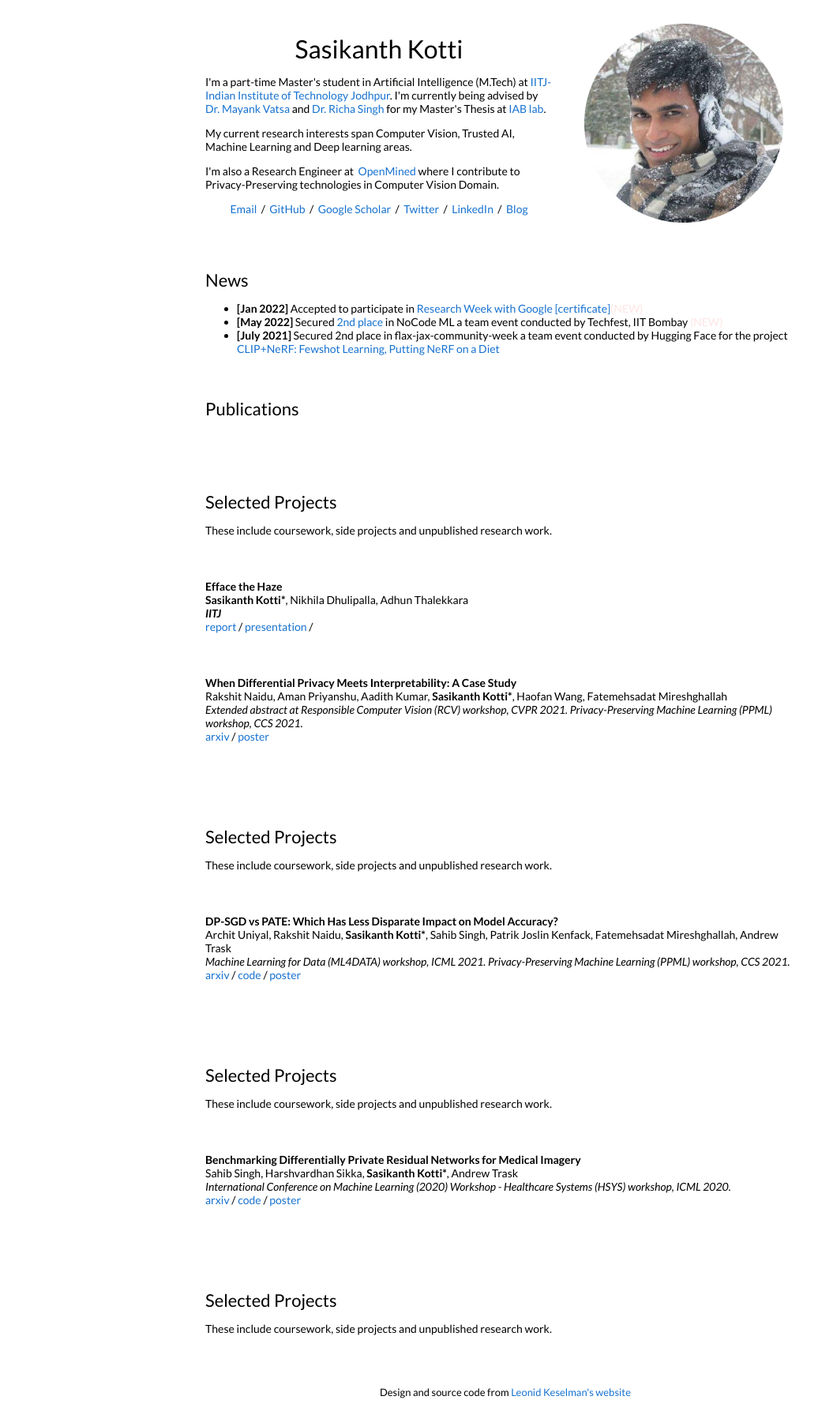
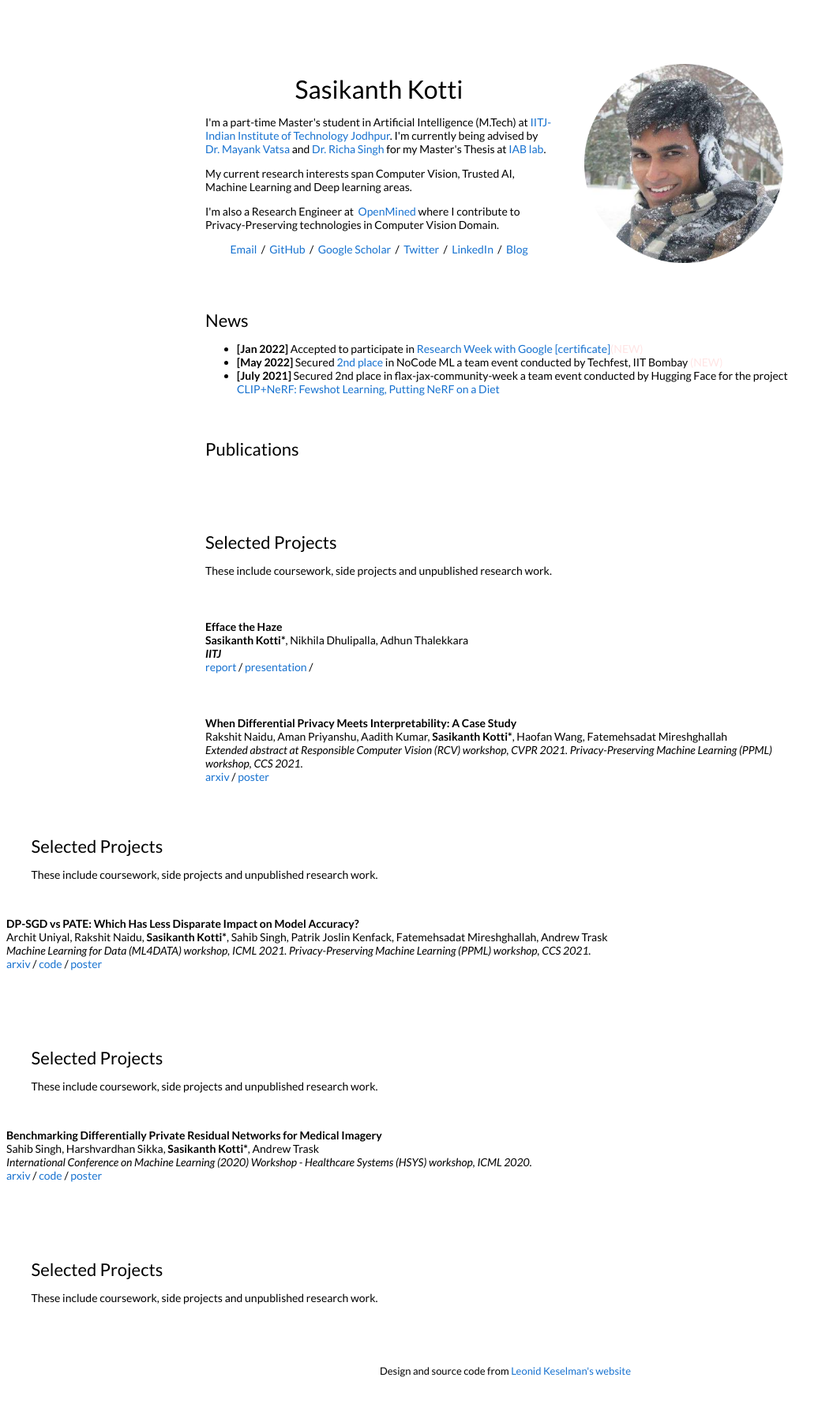
Before and after one commit to ksasi/ksasi.github.io, a Jekyll site: the page built from _posts/2022-5-25- Efface the Haze.markdown, in a window 1280 px wide. Shown: the whole page at 79% size, without its empty margins (0-1055 px from the left). Built offline with Jekyll 4.4.1, drawn with Linux system fonts in a browser that asks for light colours; after the commit the page ends 1765 px from its top, so only the background shows below that.

Commit message:
updated config

```diff
--- a/_layouts/default.html
+++ b/_layouts/default.html
@@ -184,7 +184,6 @@
             </td>
           </tr>
           {% endif %}
-        </table>
         <br>
         <br>
         <br>
@@ -196,7 +195,6 @@
             </td>
           </tr>
         </table>
-        <table style="width:100%;border:0px;border-spacing:0px;border-collapse:separate;margin-right:auto;margin-left:auto;">
 
           {% if cat == 'SelectedProjects' %}
           <tr>
```
